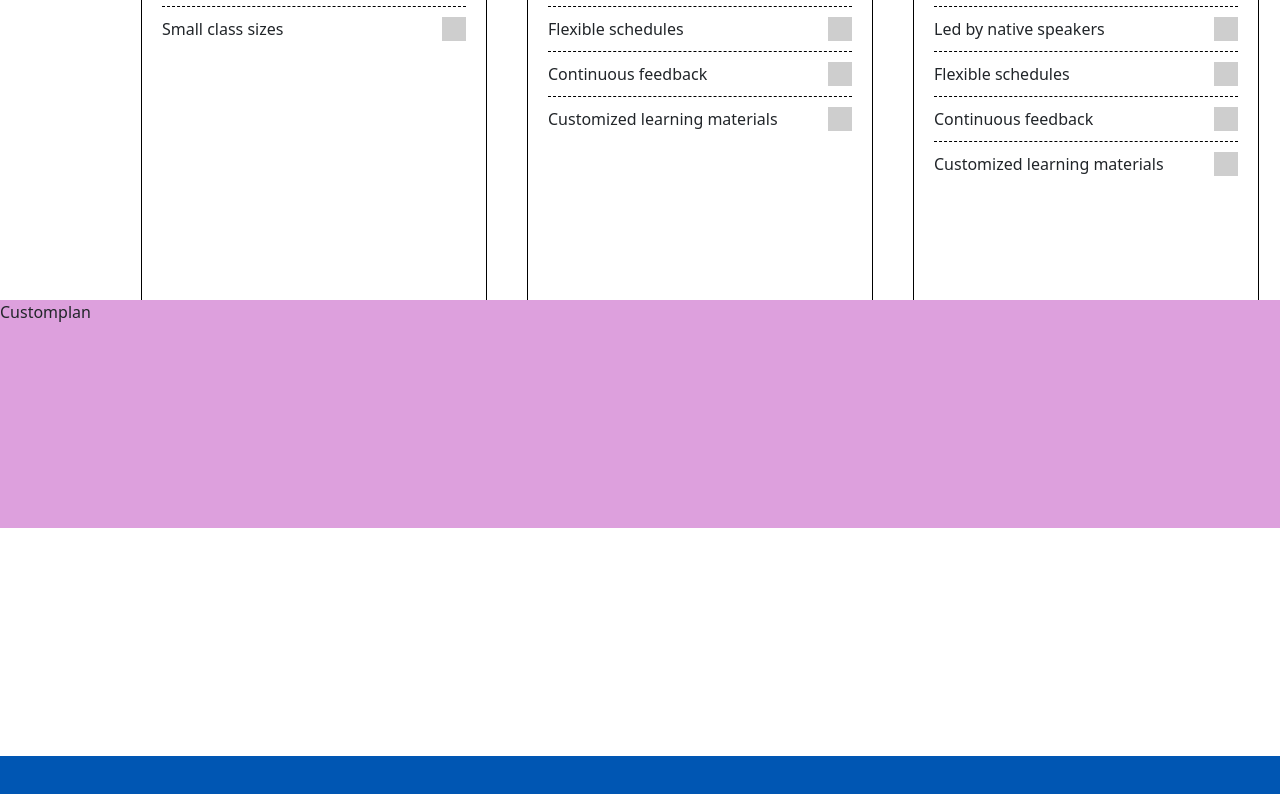
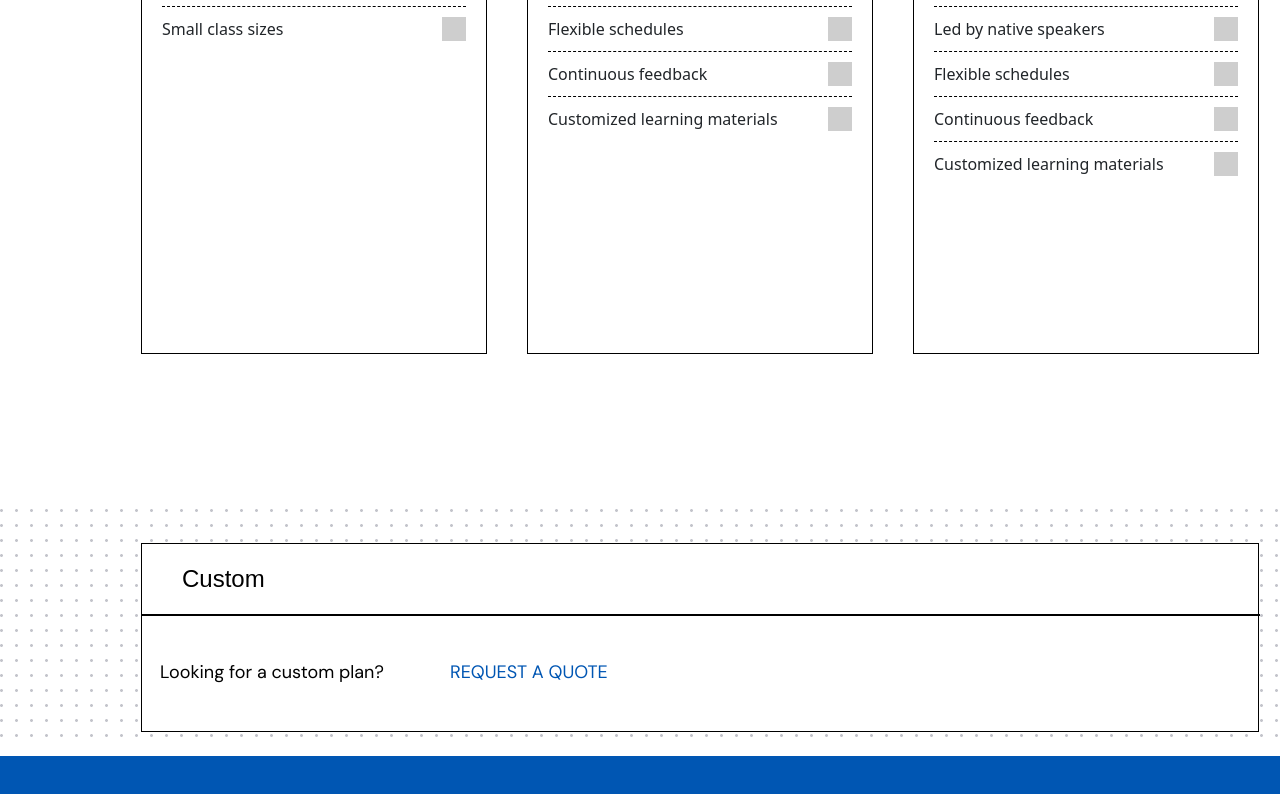
Before and after one commit to thaibbraz/geniusschool-website, a React (Vite) app in the folder app/: page /pricing in a window 1280 px wide. Shown: the part 892-1686 px from the top of the page. Built offline with nearby package versions, Linux system fonts and the light colour scheme; grey boxes are pictures that could not be loaded; a web font is replaced by a local one.

Commit message:
Custom plan done

```diff
--- a/app/src/components/pricing/Customplan.jsx
+++ b/app/src/components/pricing/Customplan.jsx
@@ -1,7 +1,27 @@
 import React from "react";
+import vector from "../../images/vector.png";
 
 const Customplan = () => {
-  return <div className="customplan">Customplan</div>;
+  return (
+    <div className="customplan">
+      <img src={vector} alt="vector-image" className="customplan-vector" />
+      <div className="customplan-box">
+        <div className="customplan-box-line"></div>
+        <div className="customplan-box-title title">Custom</div>
+      </div>
+      <div className="customplan-box-text subheading">
+        Looking for a custom plan?
+      </div>
+      <div>
+        <a
+          href="mailto:geniusschool@geniusschool.com?subject=Requesting%20a%20Custom%20Plan"
+          className="customplan-box-text-request subheading"
+        >
+          REQUEST A QUOTE
+        </a>
+      </div>
+    </div>
+  );
 };
 
 export default Customplan;
--- a/app/src/index.css
+++ b/app/src/index.css
@@ -511,21 +511,65 @@ body {
 
 /* Custom plan CSS */
 .customplan {
-  background-color: plum;
   width: 1400px;
   height: 228px;
   position: absolute;
-  top: 1192px;
+  top: 1401px;
 }
 
-.compareplans {
-  background-color: purple;
-  width: 1400px;
+.customplan-vector {
+  width: 1398px;
   height: 228px;
+  opacity: 0.5;
+}
+
+.customplan-box {
+  width: 1118px;
+  height: 189px;
   position: absolute;
-  top: 1420px;
+  top: 34px;
+  left: 141px;
+  border: 1px solid black;
+  background-color: #fff;
 }
-/* Compare plan CSS */
+
+.customplan-box-line {
+  width: 1118px;
+  height: 0px;
+  position: absolute;
+  top: 70px;
+  /* left: 141px; */
+  border: 1px solid black;
+  background-color: #fff;
+}
+
+.customplan-box-title {
+  color: black;
+  width: 432.23px;
+  height: 24px;
+  position: absolute;
+  top: 23px;
+  left: 40px;
+}
+
+.customplan-box-text {
+  color: black;
+  height: 116px;
+  position: absolute;
+  top: 150px;
+  left: 160px;
+}
+
+.customplan-box-text-request {
+  color: black;
+  width: 223px;
+  height: 116px;
+  position: absolute;
+  top: 150px;
+  left: 450px;
+  color: #0056b3;
+  text-decoration: none;
+}
 
 /* FAQ CSS */
 .FAQ-frame {
```
Also changed, not shown: app/src/images/vector.png (added).
